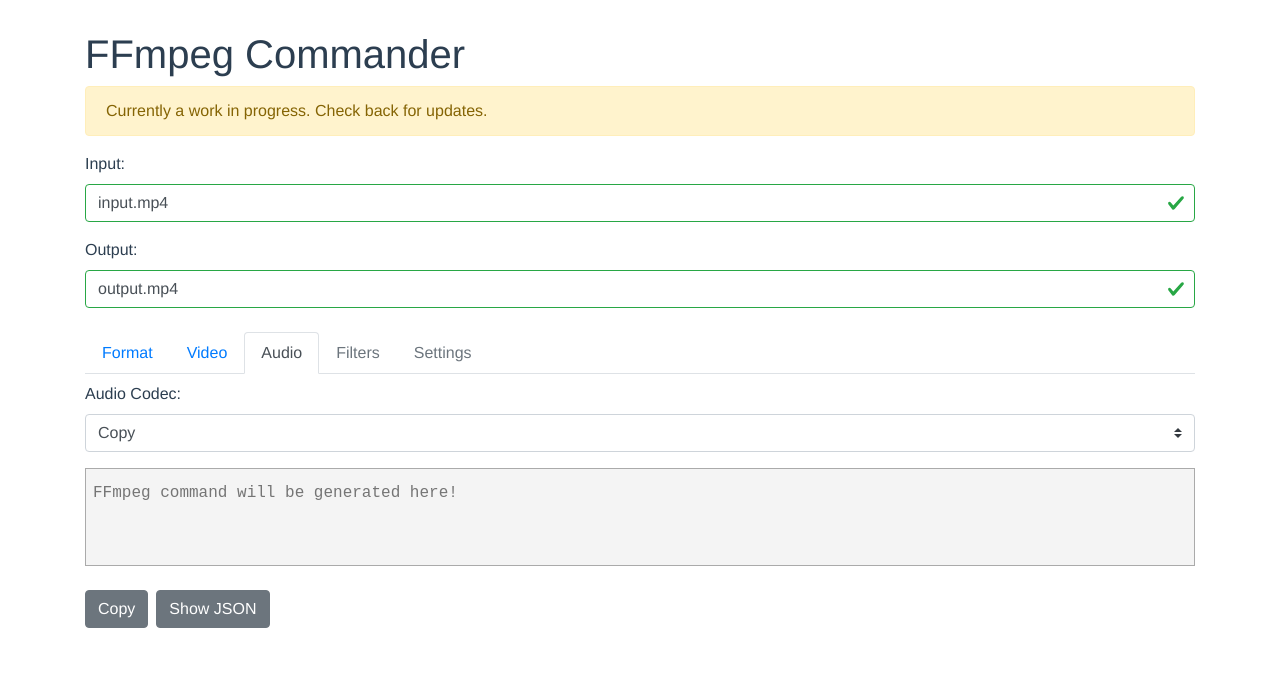
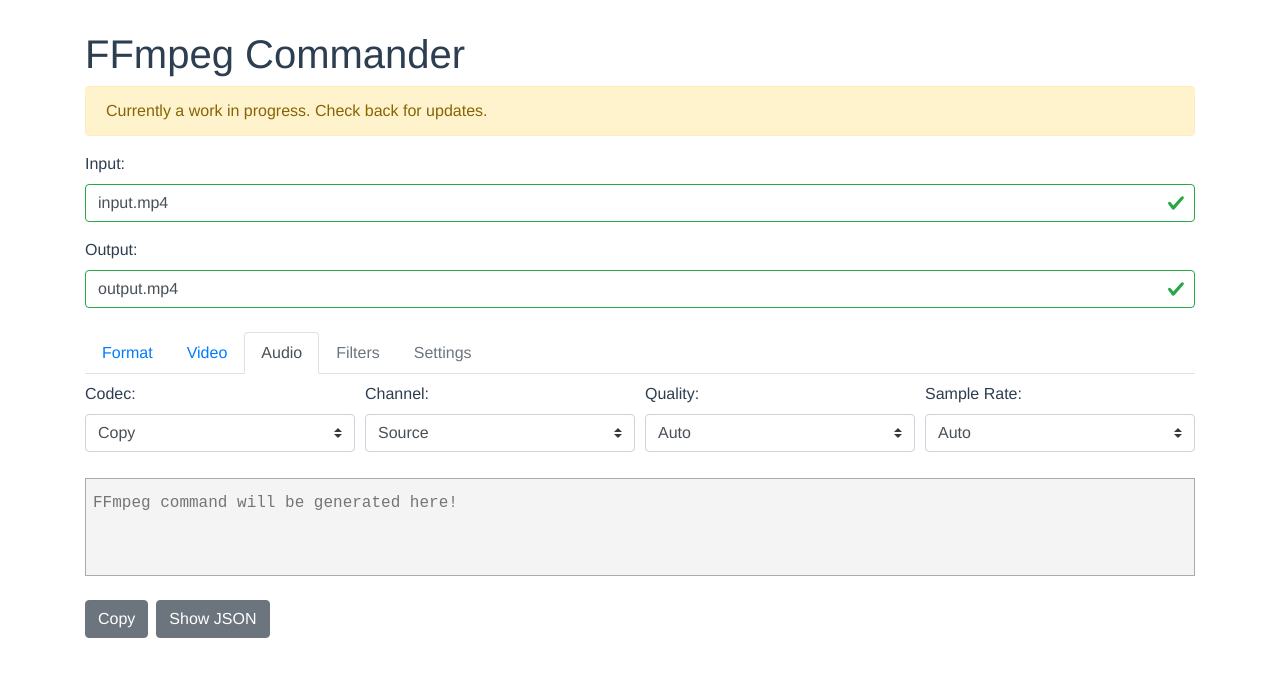
Before and after one commit to alfg/ffmpeg-commander, a Vue app: page / in a window 1280 px wide. Both pictures are taken after a click on the tab "Audio". Shown: the top 676 px of the page. Built offline with nearby package versions, Linux system fonts and the light colour scheme; what vue-highlightjs would draw is missing.

Commit message:
adding audio options.

```diff
--- a/src/components/Audio.vue
+++ b/src/components/Audio.vue
@@ -1,15 +1,61 @@
 <template>
   <div>
-    <b-form-group label="Audio Codec:" label-for="audio-codec">
+    <b-form-row>
+      <b-col>
+        <b-form-group label="Codec:" label-for="audio-codec">
           <b-form-select
             class="u-full-width"
             v-bind:value="value.codec"
             @input="update('codec', $event)"
           >
             <option :value="null" disabled>-- Please select an option --</option>
-        <option v-for="o in filteredAudioCodecs" :key="o.id" :value="o.value">{{o.name}}</option>
+            <option
+              v-for="o in filteredAudioCodecs"
+              :key="o.id"
+              :value="o.value">{{o.name}}</option>
           </b-form-select>
         </b-form-group>
+      </b-col>
+
+      <b-col>
+        <b-form-group label="Channel:" label-for="audio-channels">
+          <b-form-select
+            class="u-full-width"
+            v-bind:value="value.channel"
+            @input="update('channel', $event)"
+          >
+            <option :value="null" disabled>-- Please select an option --</option>
+            <option v-for="o in audioChannels" :key="o.id" :value="o.value">{{o.name}}</option>
+          </b-form-select>
+        </b-form-group>
+      </b-col>
+
+      <b-col>
+        <b-form-group label="Quality:" label-for="audio-quality">
+          <b-form-select
+            class="u-full-width"
+            v-bind:value="value.quality"
+            @input="update('quality', $event)"
+          >
+            <option :value="null" disabled>-- Please select an option --</option>
+            <option v-for="o in audioQualities" :key="o.id" :value="o.value">{{o.name}}</option>
+          </b-form-select>
+        </b-form-group>
+      </b-col>
+
+      <b-col>
+        <b-form-group label="Sample Rate:" label-for="audio-sample-rate">
+          <b-form-select
+            class="u-full-width"
+            v-bind:value="value.sampleRate"
+            @input="update('sampleRate', $event)"
+          >
+            <option :value="null" disabled>-- Please select an option --</option>
+            <option v-for="o in sampleRates" :key="o.id" :value="o.value">{{o.name}}</option>
+          </b-form-select>
+        </b-form-group>
+      </b-col>
+    </b-form-row>
   </div>
 </template>
 
@@ -18,6 +64,9 @@
 
 const {
   codecs,
+  audioChannels,
+  audioQualities,
+  sampleRates,
 } = config;
 
 export default {
@@ -26,6 +75,9 @@
   data() {
     return {
       codecs,
+      audioChannels,
+      audioQualities,
+      sampleRates,
     };
   },
   computed: {
--- a/src/components/Editor.vue
+++ b/src/components/Editor.vue
@@ -118,6 +118,9 @@
         },
         audio: {
           codec: 'copy',
+          channel: 'source',
+          quality: 'auto',
+          sampleRate: 'auto',
         },
         filters: {
         },
--- a/src/config.js
+++ b/src/config.js
@@ -199,6 +199,50 @@
     { name: 'Lanczos', value: 'lanczos' },
     { name: 'Spline', value: 'spline' },
   ],
+  audioStreams: [
+    { name: 'None', value: 'none' },
+    { name: 'All', value: 'all' },
+    { name: '1', value: '1' },
+    { name: '2', value: '2' },
+    { name: '3', value: '3' },
+    { name: '4', value: '4' },
+    { name: '5', value: '5' },
+    { name: '6', value: '6' },
+    { name: '7', value: '7' },
+    { name: '8', value: '8' },
+  ],
+  audioChannels: [
+    { name: 'Source', value: 'source' },
+    { name: 'Mono', value: 'mono' },
+    { name: 'Stereo', value: 'stereo' },
+    { name: '5.1', value: '5.1' },
+  ],
+  audioQualities: [
+    { name: 'Auto', value: 'auto' },
+    { name: '400', value: '400' },
+    { name: '320', value: '320' },
+    { name: '256', value: '256' },
+    { name: '224', value: '224' },
+    { name: '192', value: '192' },
+    { name: '160', value: '160' },
+    { name: '128', value: '128' },
+    { name: '96', value: '96' },
+    { name: 'Custom', value: 'custom' },
+    { name: 'Mute', value: 'mute' },
+  ],
+  sampleRates: [
+    { name: 'Auto', value: 'auto' },
+    { name: '7.5k', value: '7.5k' },
+    { name: '8k', value: '8k' },
+    { name: '11.025k', value: '11.025k' },
+    { name: '12k', value: '12k' },
+    { name: '16k', value: '16k' },
+    { name: '22.05k', value: '22.05k' },
+    { name: '24k', value: '24k' },
+    { name: '32k', value: '32k' },
+    { name: '44.1k', value: '44.1k' },
+    { name: '48k', value: '48k' },
+  ],
 };
 
 export default config;
```
Lines whose indentation alone changed are shown as unchanged.
